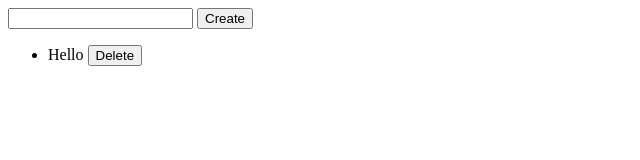
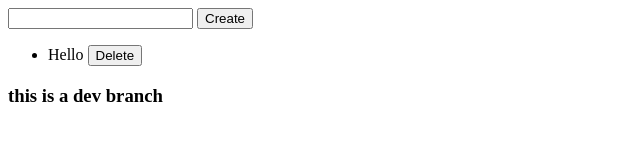
Before and after one commit to Ajjai99/learning_app, a plain HTML site: page index.html in a window 1280 px wide. Shown: the whole page, without its empty margins (0-640 px from the left). Drawn offline with Linux system fonts and the light colour scheme.

Commit message:
dev branch - added a h3 tag

```diff
--- a/index.html
+++ b/index.html
@@ -15,6 +15,7 @@
             <button id="delete-btn" onclick="deleteElement(event)">Delete</button>
         </li>
     </ul>
+    <h3>this is a dev branch</h3>
     <script src="script.js"></script>
 </body>
 </html>
```
